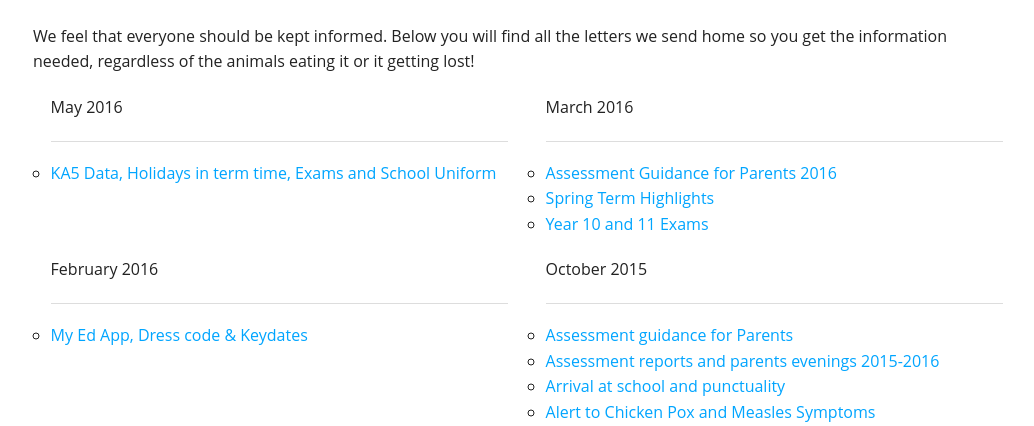
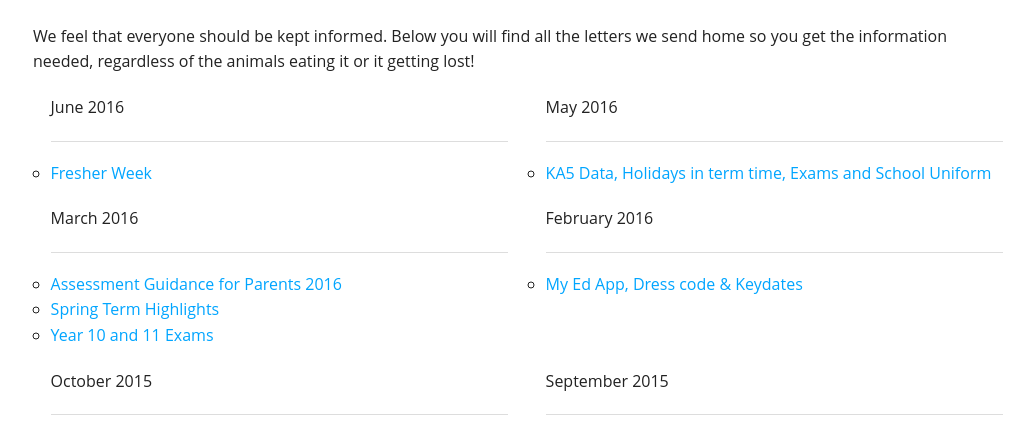
Before and after one commit to Livingdead1989/PCS-Dec2015, a PHP site: page /letters-home.php in a window 1280 px wide. Shown: the part 186-612 px from the top of the page, without its empty margins (122-1156 px from the left). Run offline with PHP 8.4, Linux system fonts and the light colour scheme; some libraries are stand-ins or nearby versions.

Commit message:
Added freshers week PDF

```diff
--- a/letters-home.php
+++ b/letters-home.php
@@ -26,6 +26,11 @@
         <div class="medium-12 columns">
         <p>We feel that everyone should be kept informed. Below you will find all the letters we send home so you get the information needed, regardless of the animals eating it or it getting lost!</p>
             <ul class="small-block-grid-1 medium-block-grid-2">
+              <li>
+                  <ul class="circle">June 2016<hr>
+                      <li><a href="/assets/letters/june-2016/FreshersWeek.pdf" target="_blank">Fresher Week</a></li>
+                  </ul>
+              </li>
               <li>
                   <ul class="circle">May 2016<hr>
                       <li><a href="/assets/letters/may-2016/KA5Data-Holidays-Exams-SchoolUniform.pdf" target="_blank">KA5 Data, Holidays in term time, Exams and School Uniform</a></li>
```
Also changed, not shown: time-tabling.php (line endings or trailing spaces), 1 other file.
